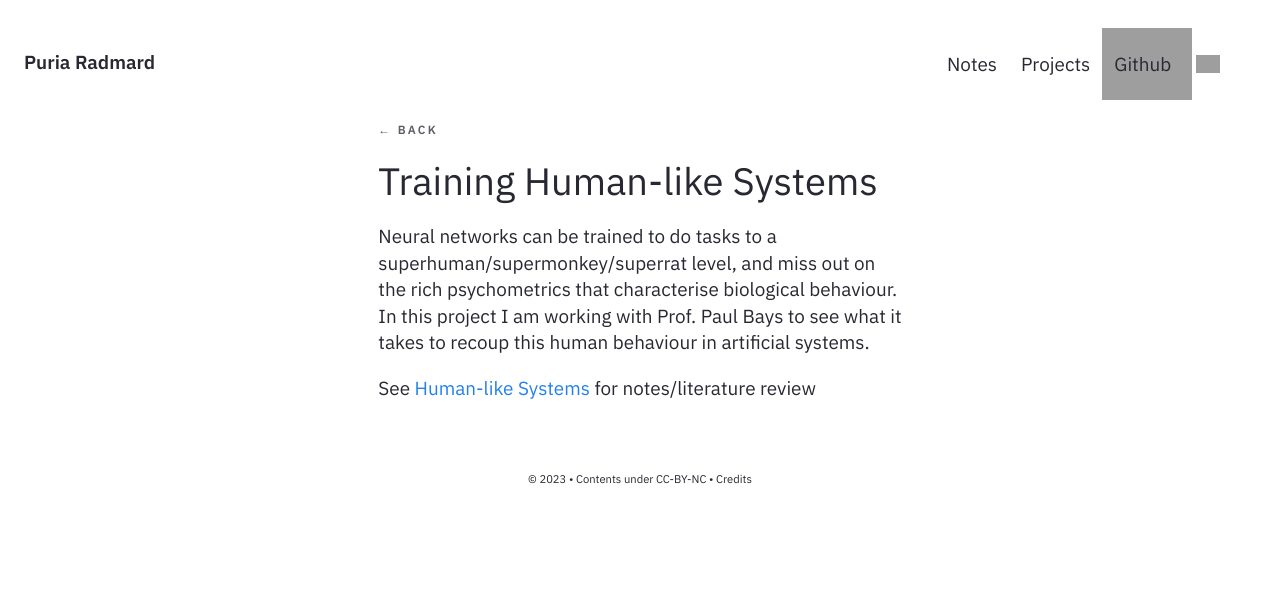
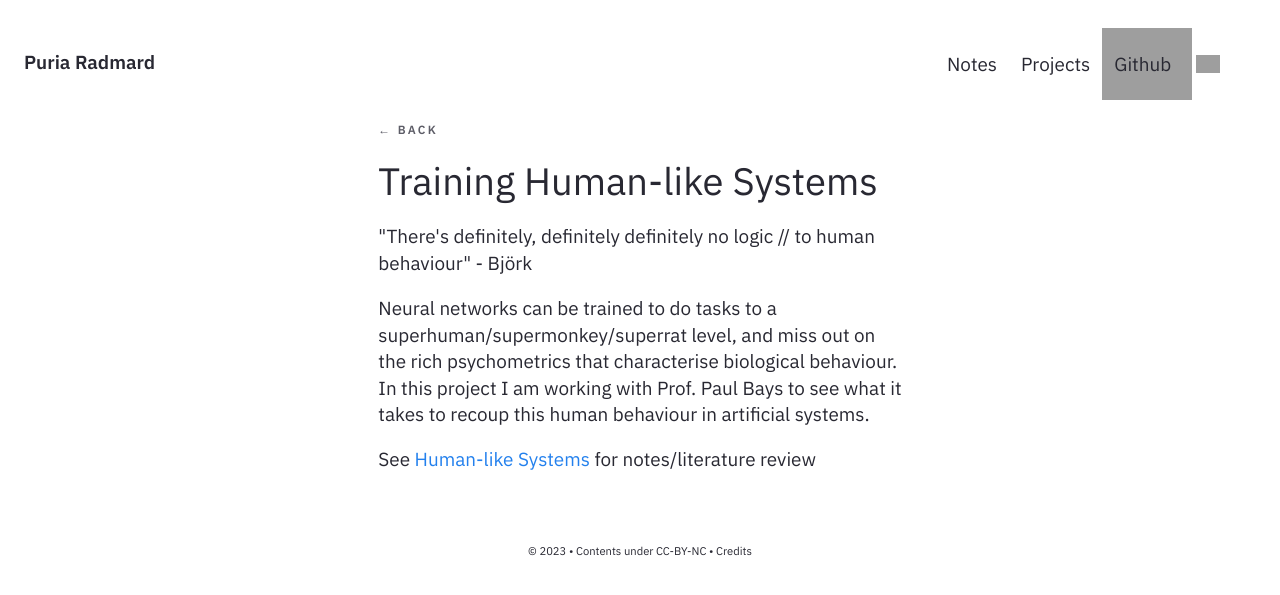
Before and after one commit to puria-radmard/puria-radmard.github.io, a Jekyll site: the page built from _posts/2023-04-22-human_like_systems.md, in a window 1280 px wide, cut to the strip 0-595 px from the top of the page. Built offline with Jekyll 4.4.1, drawn with Linux system fonts in a browser that asks for light colours; grey boxes are pictures that could not be loaded.

Commit message:
added stuff

```diff
--- a/_posts/2023-04-22-human_like_systems.md
+++ b/_posts/2023-04-22-human_like_systems.md
@@ -3,6 +3,8 @@
 title: Training Human-like Systems
 
 ---
+"There's definitely, definitely definitely no logic // to human behaviour" - Björk
+
 
 Neural networks can be trained to do tasks to a superhuman/supermonkey/superrat level, and miss out on the rich psychometrics that characterise biological behaviour. In this project I am working with Prof. Paul Bays to see what it takes to recoup this human behaviour in artificial systems.
 
```
